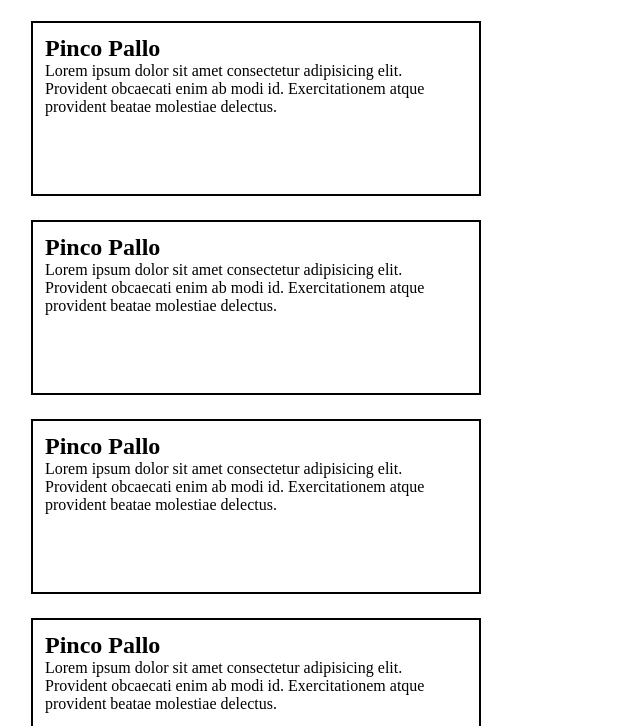
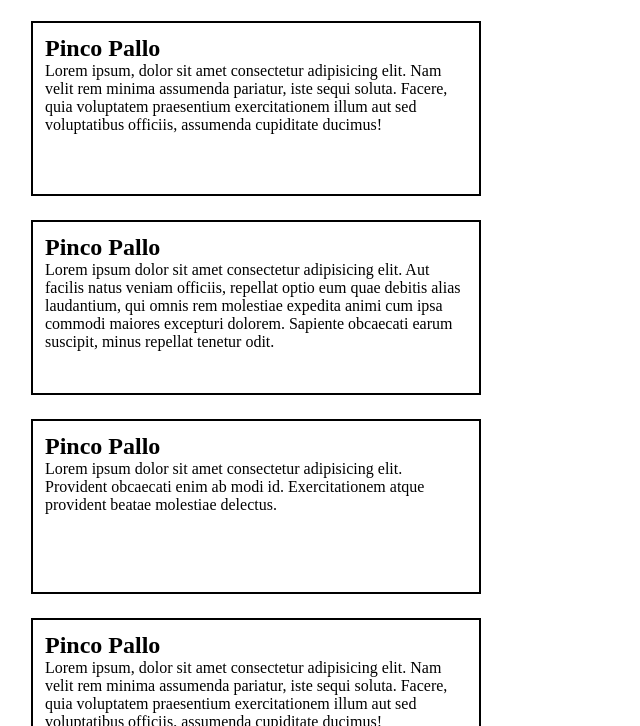
Before and after one commit to EleonoraLosciuto/htmlcss-wireframe, a plain HTML site: page index.html in a window 1280 px wide. Shown: the part 74-800 px from the top of the page, without its empty margins (0-640 px from the left). Drawn offline with Linux system fonts and the light colour scheme.

Commit message:
changed lenght of paragraphs in html

```diff
--- a/index.html
+++ b/index.html
@@ -15,11 +15,11 @@
     <main>
         <section class="card">
             <h2>Pinco Pallo</h2>
-            <p>Lorem ipsum dolor sit amet consectetur adipisicing elit. Provident obcaecati enim ab modi id. Exercitationem atque provident beatae molestiae delectus.</p>
+            <p>Lorem ipsum, dolor sit amet consectetur adipisicing elit. Nam velit rem minima assumenda pariatur, iste sequi soluta. Facere, quia voluptatem praesentium exercitationem illum aut sed voluptatibus officiis, assumenda cupiditate ducimus!</p>
         </section>
          <section class="card">
             <h2>Pinco Pallo</h2>
-            <p>Lorem ipsum dolor sit amet consectetur adipisicing elit. Provident obcaecati enim ab modi id. Exercitationem atque provident beatae molestiae delectus.</p>
+            <p>Lorem ipsum dolor sit amet consectetur adipisicing elit. Aut facilis natus veniam officiis, repellat optio eum quae debitis alias laudantium, qui omnis rem molestiae expedita animi cum ipsa commodi maiores excepturi dolorem. Sapiente obcaecati earum suscipit, minus repellat tenetur odit.</p>
         </section>
         <section class="card">
             <h2>Pinco Pallo</h2>
@@ -27,7 +27,7 @@
         </section>
         <section class="card">
             <h2>Pinco Pallo</h2>
-            <p>Lorem ipsum dolor sit amet consectetur adipisicing elit. Provident obcaecati enim ab modi id. Exercitationem atque provident beatae molestiae delectus.</p>
+            <p>Lorem ipsum, dolor sit amet consectetur adipisicing elit. Nam velit rem minima assumenda pariatur, iste sequi soluta. Facere, quia voluptatem praesentium exercitationem illum aut sed voluptatibus officiis, assumenda cupiditate ducimus!</p>
         </section>
     </main>
     <footer>
```
